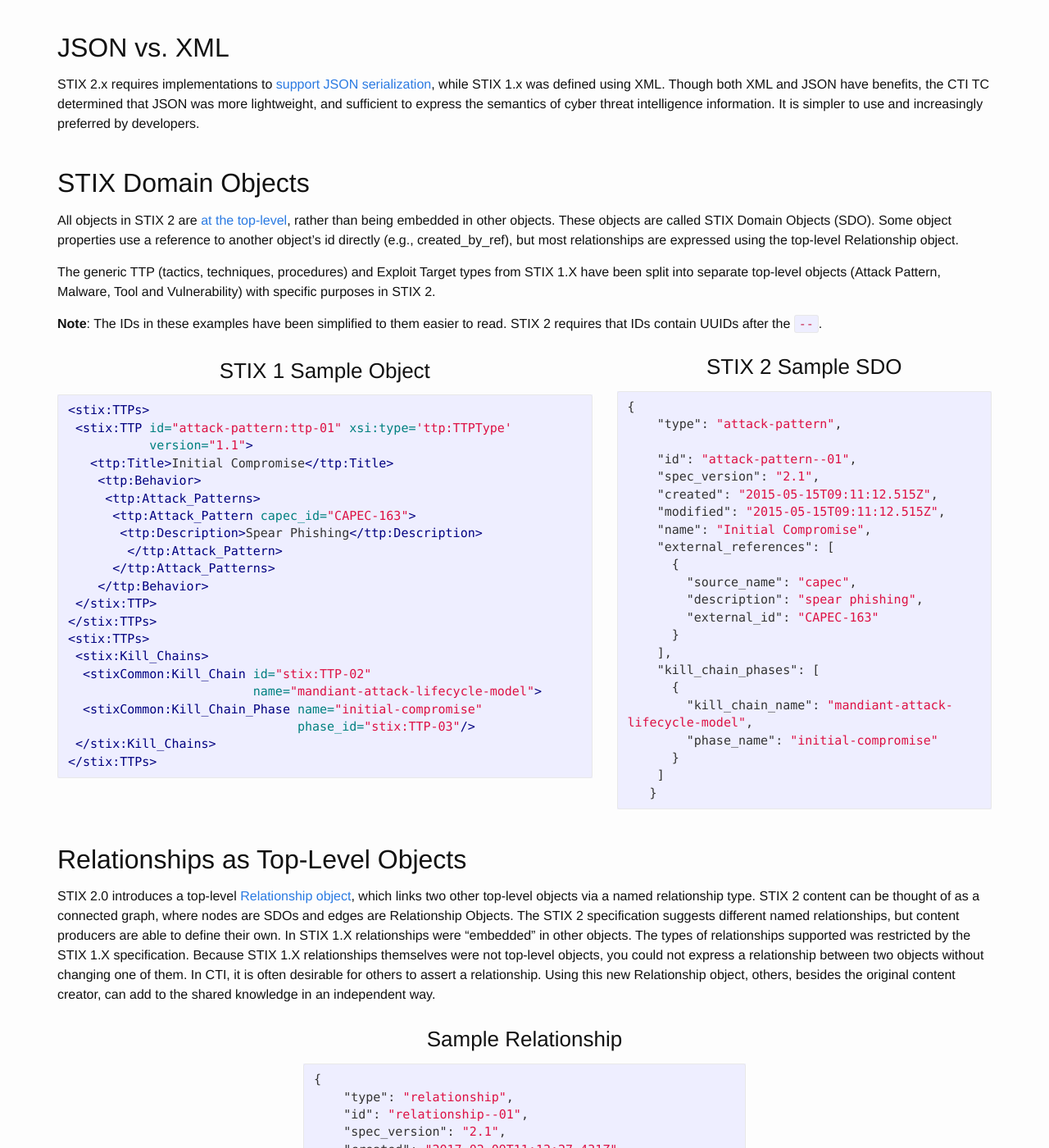
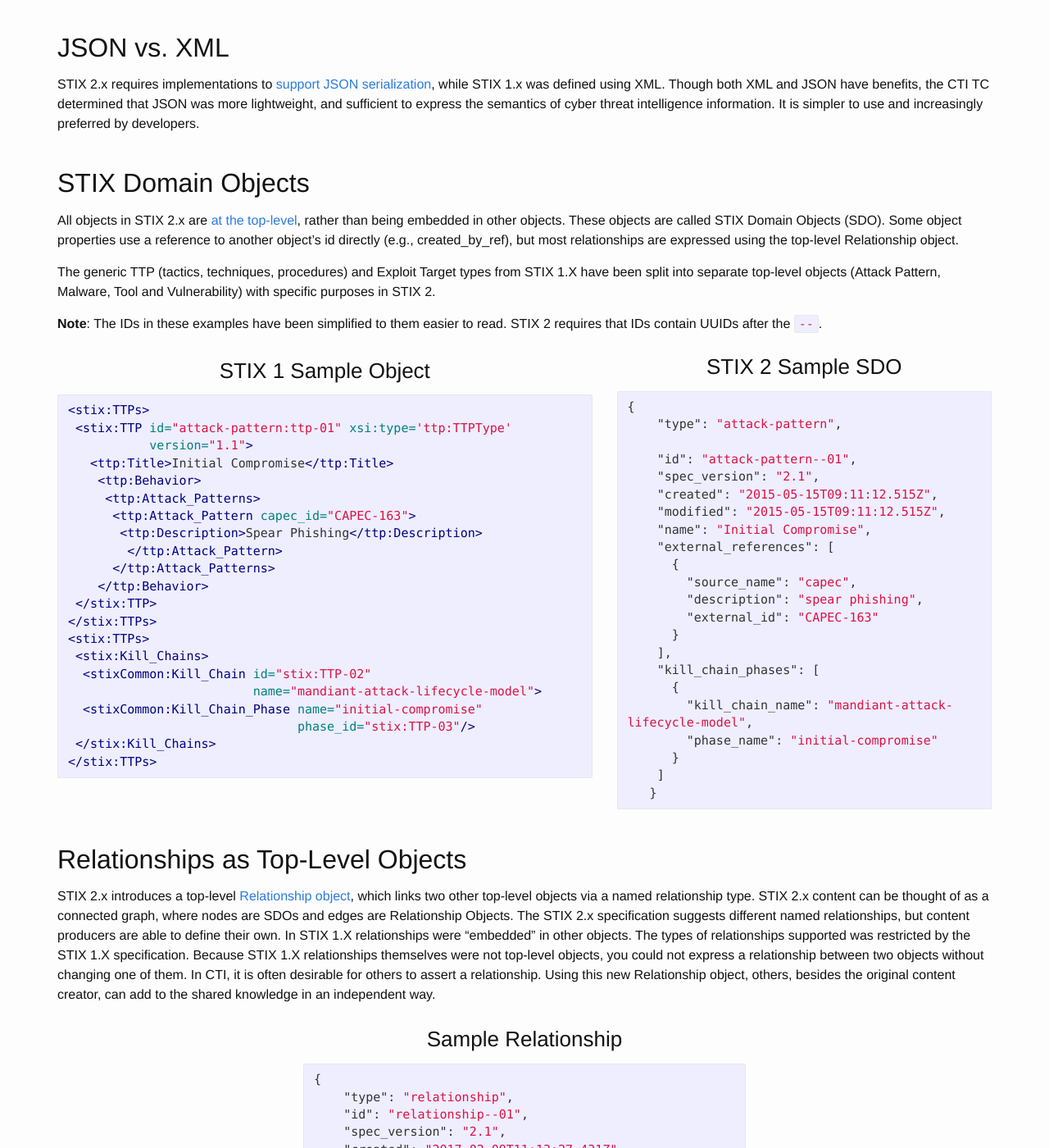
Before and after one commit to oasis-open/cti-documentation, a Jekyll site: the page built from stix/compare.md, in a window 1280 px wide and 1400 px high, scrolled down 342 px. Shown: the whole window at 82% size. Built offline with Jekyll 4.4.1, drawn with Linux system fonts in a browser that asks for light colours; some of the changed text lies outside the part shown.

Commit message:
Update compare.md

```diff
--- a/stix/compare.md
+++ b/stix/compare.md
@@ -18,7 +18,7 @@
 
 ## STIX Domain Objects
 
-All objects in STIX 2 are [at the top-level](https://docs.google.com/document/d/1dIrh1Lp3KAjEMm8o2VzAmuV0Peu-jt9aAh1IHrjAroM/pub#h.1j0vun2r7rgb), rather than being embedded in other objects. These objects are called STIX Domain Objects (SDO). Some object properties use a reference to another object’s id directly (e.g., created\_by\_ref), but most relationships are expressed using the top-level Relationship object.
+All objects in STIX 2.x are [at the top-level](https://docs.google.com/document/d/1dIrh1Lp3KAjEMm8o2VzAmuV0Peu-jt9aAh1IHrjAroM/pub#h.1j0vun2r7rgb), rather than being embedded in other objects. These objects are called STIX Domain Objects (SDO). Some object properties use a reference to another object’s id directly (e.g., created\_by\_ref), but most relationships are expressed using the top-level Relationship object.
 
 The generic TTP (tactics, techniques, procedures) and Exploit Target types from STIX 1.X have been split into separate top-level objects (Attack Pattern, Malware, Tool and Vulnerability) with specific purposes in STIX 2.
 
@@ -87,7 +87,7 @@
 
 ## Relationships as Top-Level Objects
 
-STIX 2.0 introduces a top-level [Relationship object](https://docs.google.com/document/d/1dIrh1Lp3KAjEMm8o2VzAmuV0Peu-jt9aAh1IHrjAroM/pub#h.l326yout8qc1), which links two other top-level objects via a named relationship type. STIX 2 content can be thought of as a connected graph, where nodes are SDOs and edges are Relationship Objects. The STIX 2 specification suggests different named relationships, but content producers are able to define their own. In STIX 1.X relationships were “embedded” in other objects. The types of relationships supported was restricted by the STIX 1.X specification. Because STIX 1.X relationships themselves were not top-level objects, you could not express a relationship between two objects without changing one of them. In CTI, it is often desirable for others to assert a relationship. Using this new Relationship object, others, besides the original content creator, can add to the shared knowledge in an independent way.
+STIX 2.x introduces a top-level [Relationship object](https://docs.google.com/document/d/1dIrh1Lp3KAjEMm8o2VzAmuV0Peu-jt9aAh1IHrjAroM/pub#h.l326yout8qc1), which links two other top-level objects via a named relationship type. STIX 2.x content can be thought of as a connected graph, where nodes are SDOs and edges are Relationship Objects. The STIX 2.x specification suggests different named relationships, but content producers are able to define their own. In STIX 1.X relationships were “embedded” in other objects. The types of relationships supported was restricted by the STIX 1.X specification. Because STIX 1.X relationships themselves were not top-level objects, you could not express a relationship between two objects without changing one of them. In CTI, it is often desirable for others to assert a relationship. Using this new Relationship object, others, besides the original content creator, can add to the shared knowledge in an independent way.
 
 <div class="col-md-offset-3 col-md-6" markdown="1">
 {:.text-center}
@@ -187,4 +187,4 @@
 
 ## Coming Attractions
 
-STIX 2.0 establishes a foundation for future development with the intent to add several new SDOs and develop support for other critical CTI concepts. A small number of minor revisions will be developed over the coming months to iteratively mature STIX 2. By establishing a foundation that supports the most critical CTI sharing use cases, the CTI TC hopes to gain critical feedback and implementation experience early while also allowing future development of STIX to be more focused on a smaller set of selected topics. Work on STIX 2.1 is already underway with concepts such as incidents, confidence, internationalization, and malware under active development. At the same time organizations are actively building capabilities that utilize STIX 2.0.
+STIX 2.x establishes a foundation for future development with the intent to add several new SDOs and develop support for other critical CTI concepts. A small number of minor revisions will be developed over the coming months to iteratively mature STIX 2.x. By establishing a foundation that supports the most critical CTI sharing use cases, the CTI TC hopes to gain critical feedback and implementation experience early while also allowing future development of STIX to be more focused on a smaller set of selected topics. Organizations are now actively building capabilities that utilize STIX 2.1.
```
